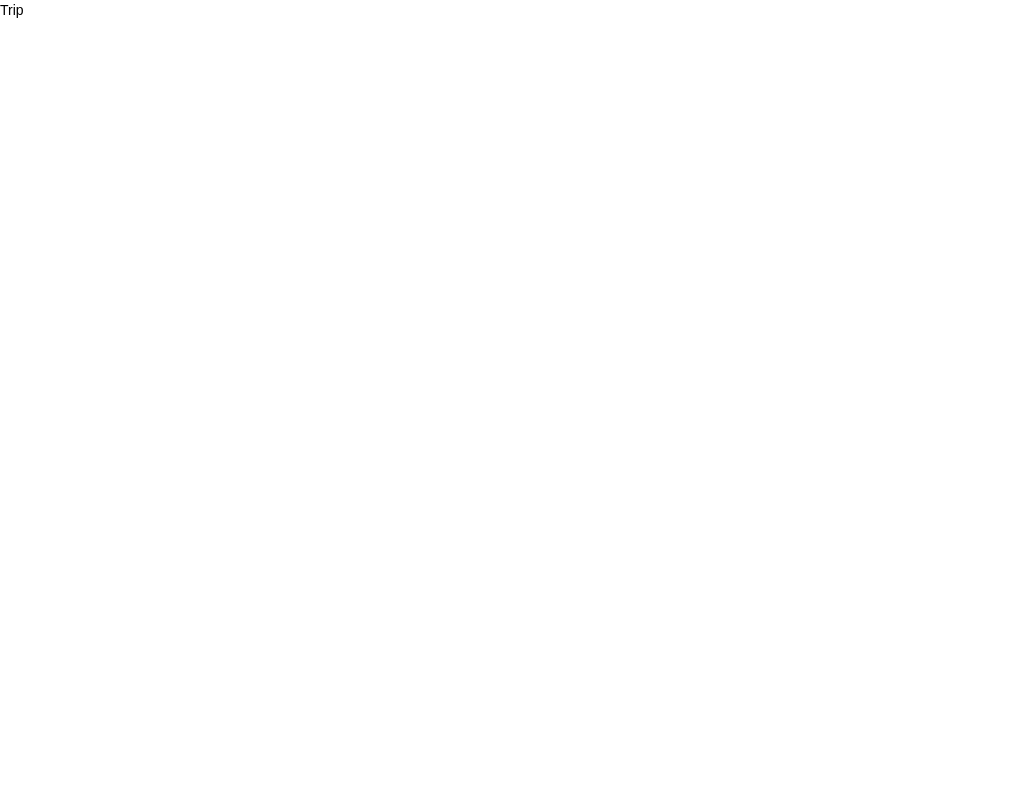
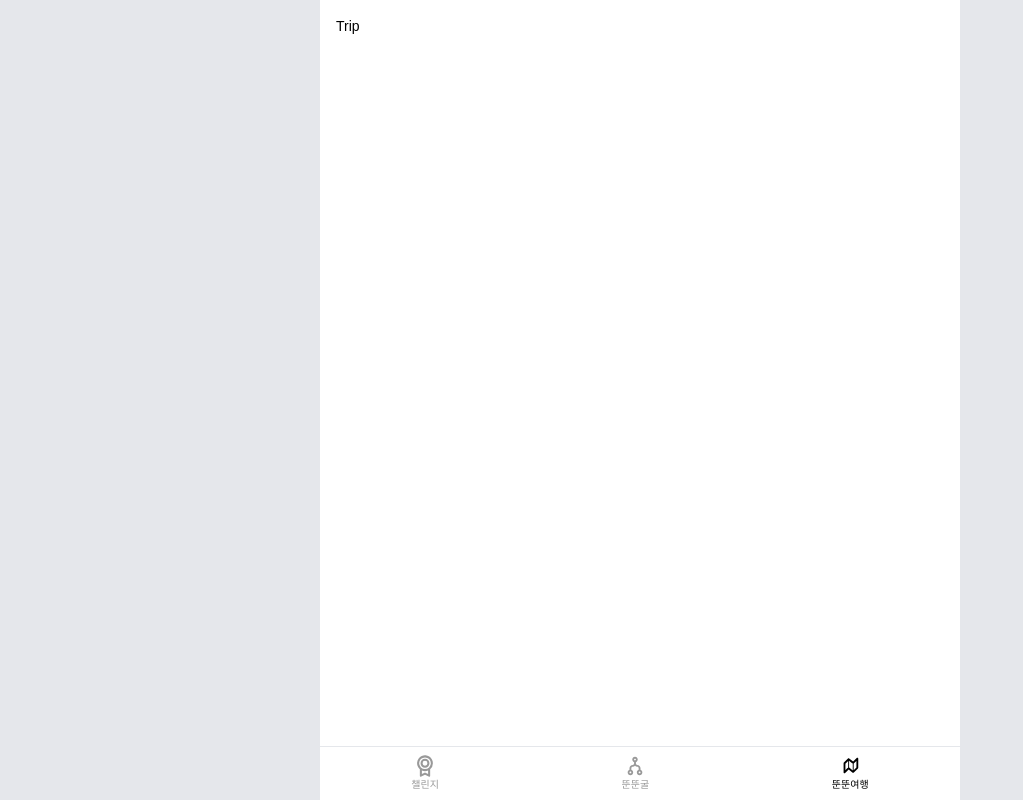
Before and after one commit to We-LGD/ddoon-ddoon, a React (Vite) app: page /ddoon-ddoon-trip in a window 1280 px wide. Shown: the whole page, without its empty margins (0-1023 px from the left). Built offline with nearby package versions, Linux system fonts and the light colour scheme; a web font is replaced by a local one.

Commit message:
feat: NavBar 컴포넌트 작업

```diff
--- a/package.json
+++ b/package.json
@@ -12,6 +12,7 @@
   "dependencies": {
     "react": "^18.3.1",
     "react-dom": "^18.3.1",
+    "react-icons": "^5.3.0",
     "react-router-dom": "^6.28.0"
   },
   "devDependencies": {
--- a/src/App.tsx
+++ b/src/App.tsx
@@ -1,6 +1,7 @@
 import { Suspense } from 'react';
 import { BrowserRouter as Router, Routes, Route } from 'react-router-dom';
 
+import Layout from '@/shared/components/templates/Layout';
 import Main from '@pages/Main';
 import Login from '@pages/Login';
 import NicknameSetup from '@pages/NicknameSetup';
@@ -15,6 +16,7 @@ function App() {
   return (
     <Router>
       <Suspense fallback={<Loading />}>
+        <Layout>
           <Routes>
             <Route path="/" element={<Main />} />
             <Route path="/login" element={<Login />} />
@@ -25,6 +27,7 @@ function App() {
             <Route path="/ddoon-ddoon-trip" element={<Trip />} />
             <Route path="*" element={<NotFound />} />
           </Routes>
+        </Layout>
       </Suspense>
     </Router>
   );
--- /dev/null
+++ b/src/shared/components/atoms/NavItem.tsx
@@ -0,0 +1,15 @@
+import { useNavigate } from 'react-router-dom';
+import { NavItemProps } from '@/shared/interface/atomsType';
+
+function NavItem({ icon, label, path, isSelected }: NavItemProps) {
+  const navigate = useNavigate();
+
+  return (
+    <button onClick={() => navigate(path)} className="flex flex-col items-center">
+      <div className={`h-[1.375rem] text-[1.375rem] ${isSelected ? 'text-black' : 'text-disabledHover'}`}>{icon}</div>
+      <span className={`text-[0.625rem] ${isSelected ? 'text-black' : 'text-disabledHover'}`}>{label}</span>
+    </button>
+  );
+}
+
+export default NavItem;
--- /dev/null
+++ b/src/shared/components/organisms/NavBar.tsx
@@ -0,0 +1,30 @@
+import { useLocation } from 'react-router-dom';
+import { TiFlowMerge, TiMap } from 'react-icons/ti';
+import { PiMedalBold } from 'react-icons/pi';
+import NavItem from '@/shared/components/atoms/NavItem';
+
+function NavBar() {
+  const location = useLocation();
+
+  const navItemList = [
+    { icon: <PiMedalBold />, label: '챌린지', path: '/challenge' },
+    { icon: <TiFlowMerge />, label: '뚠뚠굴', path: '/ddoon-ddoon-gool' },
+    { icon: <TiMap />, label: '뚠뚠여행', path: '/ddoon-ddoon-trip' },
+  ];
+
+  return (
+    <nav className="absolute bottom-0 left-0 w-full h-[3.375rem] bg-white border-t flex justify-around items-center">
+      {navItemList.map((item) => (
+        <NavItem
+          key={item.path}
+          icon={item.icon}
+          label={item.label}
+          path={item.path}
+          isSelected={location.pathname === item.path}
+        />
+      ))}
+    </nav>
+  );
+}
+
+export default NavBar;
--- a/src/shared/components/atoms/Layout.tsx
+++ b/src/shared/components/templates/Layout.tsx
@@ -1,14 +1,13 @@
 import React from 'react';
-
-interface LayoutProps {
-  children: React.ReactNode;
-}
+import NavBar from '@/shared/components/organisms/NavBar';
+import { LayoutProps } from '@/shared/interface/templatesType';
 
 const Layout: React.FC<LayoutProps> = ({ children }) => {
   return (
     <div className="flex justify-center items-center min-h-screen bg-gray-200">
-      <div className="w-[640px] h-screen bg-white" style={{ boxSizing: 'border-box' }}>
+      <div className="relative w-[40rem] h-screen bg-white p-4 pb-16 box-border">
         {children}
+        <NavBar />
       </div>
     </div>
   );
--- /dev/null
+++ b/src/shared/interface/atomsType.ts
@@ -0,0 +1,6 @@
+export interface NavItemProps {
+  icon: React.ReactNode;
+  label: string;
+  path: string;
+  isSelected: boolean;
+}
--- /dev/null
+++ b/src/shared/interface/templatesType.ts
@@ -0,0 +1,3 @@
+export interface LayoutProps {
+  children: React.ReactNode;
+}
```
Also changed, not shown: 1 other file (tests, documents, lock files or other folders). Lines whose indentation alone changed are shown as unchanged.
